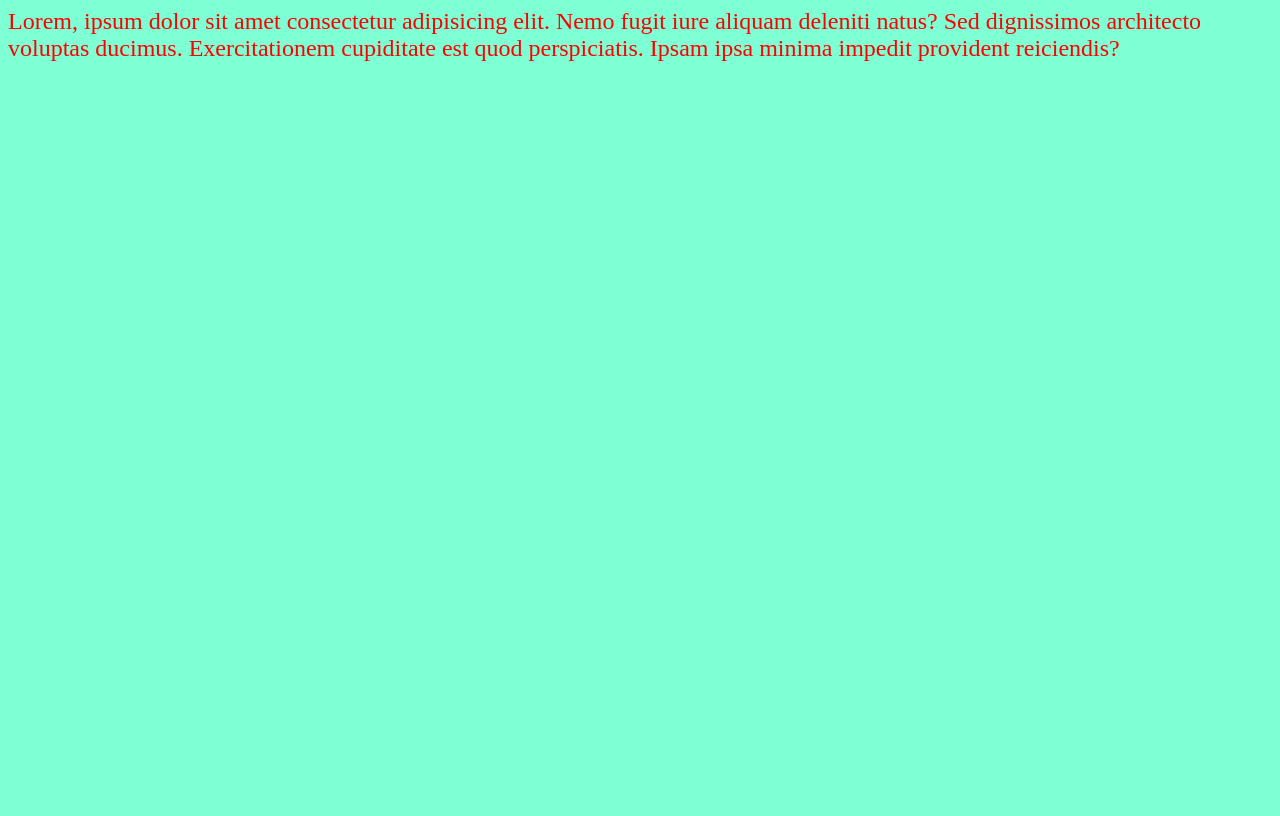
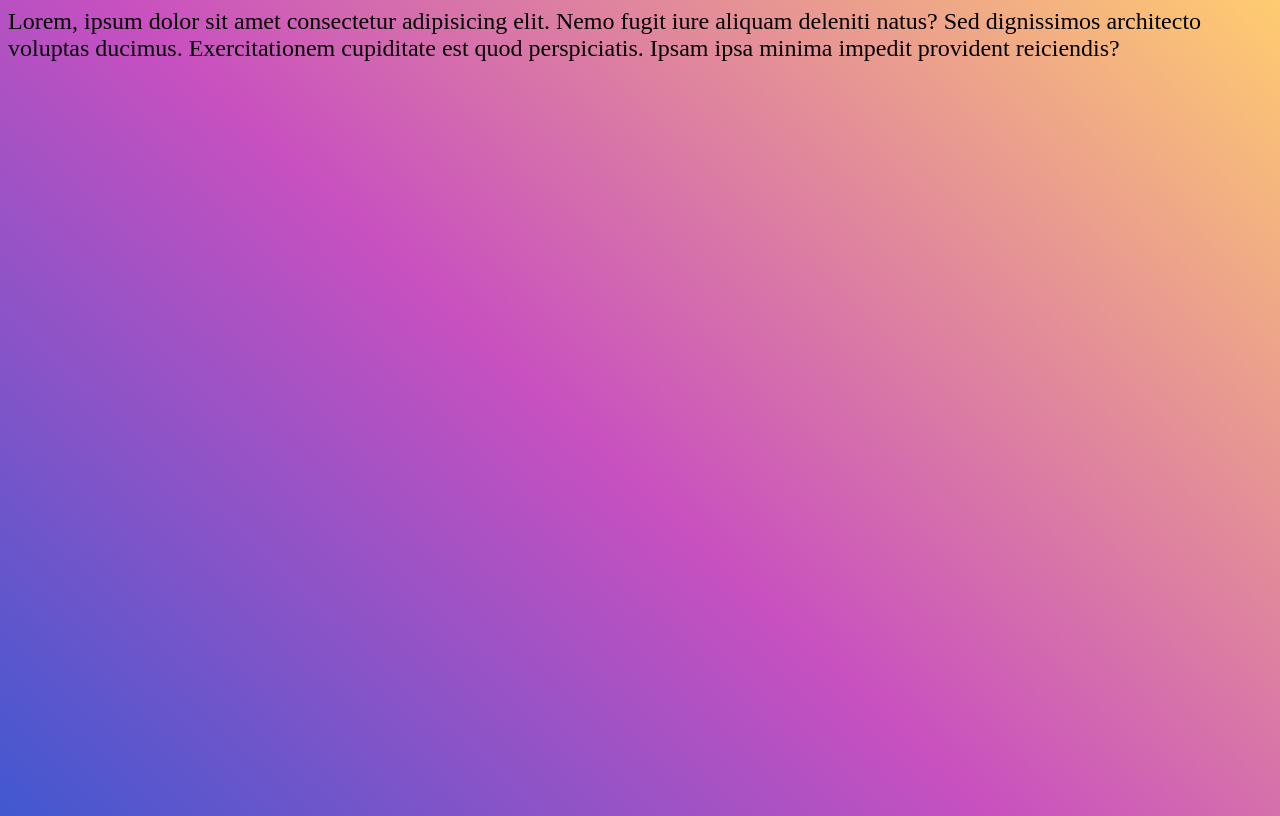
Before and after one commit to KrusJacob/git-video, a plain HTML site: page index.html in a window 1280 px wide. Drawn offline with Linux system fonts and the light colour scheme.

Commit message:
add new background

```diff
--- a/styles.css
+++ b/styles.css
@@ -1,5 +1,8 @@
 body {
-    background-color: aquamarine;
-    color: red;
+height: 100vh;
+    background-color: #4158D0;
+background-image: linear-gradient(43deg, #4158D0 0%, #C850C0 46%, #FFCC70 100%);
+
+
     font-size: 24px;
 }
```
